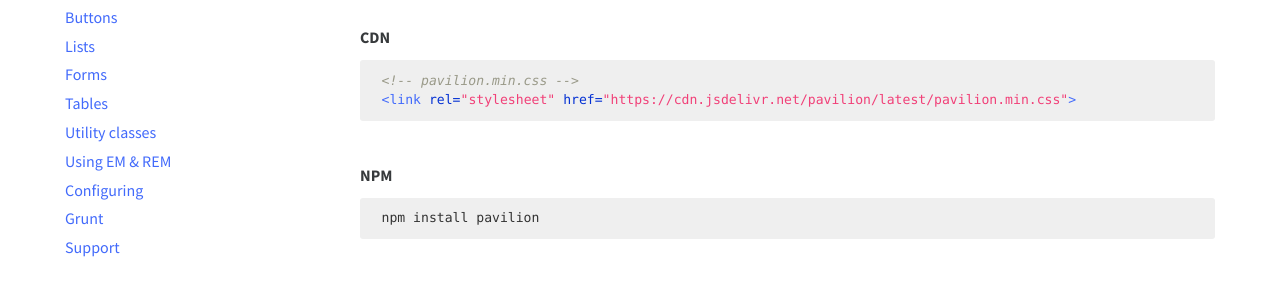
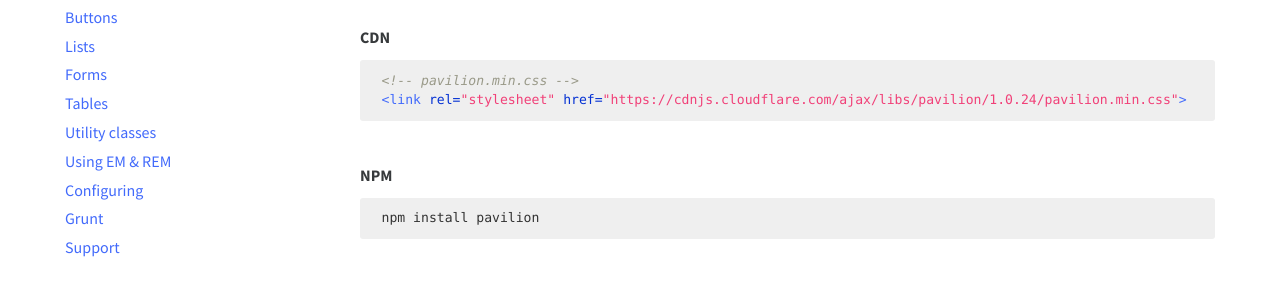
Before and after one commit to getpavilion/getpavilion.github.io, a Jekyll site: the page built from documentation.html, in a window 1280 px wide and 900 px high. Shown: the part 392-676 px from the top of the window. Built offline with Jekyll 4.4.1, drawn with Linux system fonts in a browser that asks for light colours; comment, search, counter and statistics services are not loaded.

Commit message:
jsDeliver to CDNJS

```diff
--- a/_posts/2016-02-31-getting-started.markdown
+++ b/_posts/2016-02-31-getting-started.markdown
@@ -20,7 +20,7 @@
 ##### CDN
 {% highlight html %}
 <!-- pavilion.min.css -->
-<link rel="stylesheet" href="https://cdn.jsdelivr.net/pavilion/latest/pavilion.min.css">
+<link rel="stylesheet" href="https://cdnjs.cloudflare.com/ajax/libs/pavilion/1.0.24/pavilion.min.css">
 {% endhighlight %}
 
 
```
